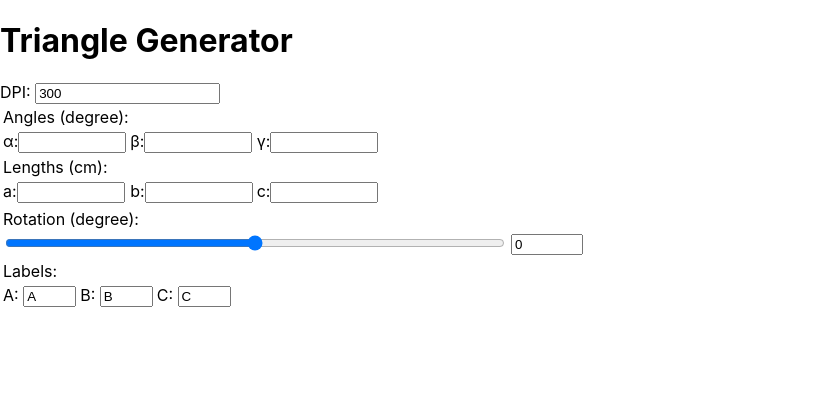
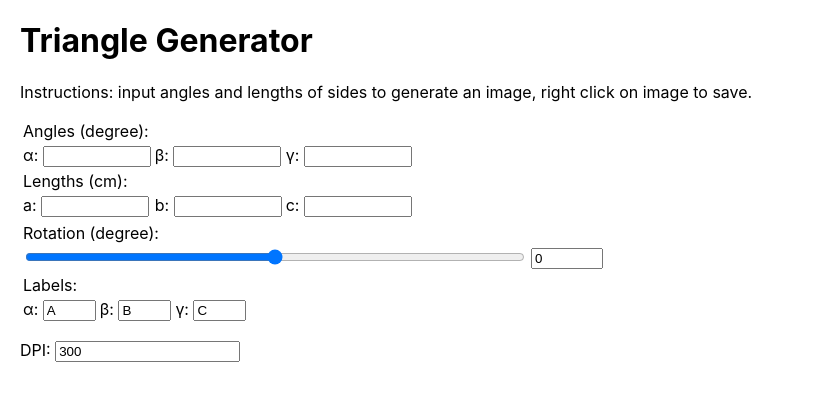
Before and after one commit to henry-szeto-man-chun/triangle-generator, a React (Create React App) app: page / in a window 1280 px wide. Shown: the top 394 px of the page, without its empty margins (0-813 px from the left). Built offline with nearby package versions, Linux system fonts and the light colour scheme.

Commit message:
made inputs in react components

```diff
--- a/src/App.css
+++ b/src/App.css
@@ -9,3 +9,7 @@
 .slider {
   width: 500px;
 }
+
+.App {
+  margin: 20px;
+}
--- a/src/App.tsx
+++ b/src/App.tsx
@@ -3,26 +3,13 @@ import Triangle from './Triangle';
 import CanvasDrawer from './CanvasDrawer';
 import './App.css';
 import { TriangleFactory } from './TriangleFactory';
-
-function TextInput({ prompt, getter, setter }: { prompt: string, getter: string, setter: React.Dispatch<React.SetStateAction<string>> }) {
-  return (
-    <>
-      <label htmlFor={React.useId()}>{prompt}</label>
-      <input
-        className='labelInputs'
-        type='text'
-        value={getter}
-        onChange={(e: React.ChangeEvent<HTMLInputElement>) => setter(e.currentTarget.value)}
-        id={React.useId()}
-      />
-    </>
-  )
-}
+import TextInput from './components/TextInput';
+import { AngleInput, LengthInput } from './components/TriangleDataInput';
 
 function App() {
   const [dpi, setDpi] = useState(300)
-  const [angles, setAngles] = useState(Array(3).fill(NaN))
-  const [lengths, setLengths] = useState(Array(3).fill(NaN))
+  const [angles, setAngles] = useState(Array<number>(3).fill(NaN))
+  const [lengths, setLengths] = useState(Array<number>(3).fill(NaN))
   const [rotation, setRotation] = useState(0)
   const [triangle, setTriangle] = useState<Triangle | null>(null)
   const [labelA, setLabelA] = useState('A')
@@ -98,74 +85,39 @@ function App() {
       <h1>
         Triangle Generator
       </h1>
-      DPI: <input
-        className='triggerRedraw'
-        type='number'
-        value={dpi}
-        onChange={(e: React.ChangeEvent<HTMLInputElement>) => handleDpiChange(e.currentTarget.value)} />
+
+      <p>
+        Instructions: input angles and lengths of sides to generate an image, right click on image to save.
+      </p>
       <table>
         <tbody>
           <tr>
             <td colSpan={3}>Angles (degree):</td>
           </tr>
           <tr>
-            <td><label htmlFor='angleA'>&alpha;</label>:
-              <input
-                id='angleA'
-                className='inputs angles'
-                type='number'
-                value={isNaN(angles[0]) ? '' : angles[0]}
-                min='0.1'
-                max='179.98'
-                onChange={(e: React.ChangeEvent<HTMLInputElement>) => handleAnglesChange(e.currentTarget.value, 0)}
-              /></td>
-            <td>&beta;:
-              <input
-                className='inputs angles'
-                type='number'
-                value={isNaN(angles[1]) ? '' : angles[1]}
-                min='0.1'
-                max='179.8'
-                onChange={(e: React.ChangeEvent<HTMLInputElement>) => handleAnglesChange(e.currentTarget.value, 1)}
-              /></td>
-            <td>&gamma;:
-              <input
-                className='inputs angles'
-                type='number'
-                value={isNaN(angles[2]) ? '' : angles[2]}
-                min='0.1'
-                max='179.8'
-                onChange={(e: React.ChangeEvent<HTMLInputElement>) => handleAnglesChange(e.currentTarget.value, 2)}
-              /></td>
+            <td>
+              <AngleInput prompt='&alpha;: ' getter={angles} index={0} handler={handleAnglesChange} />
+            </td>
+            <td>
+              <AngleInput prompt='&beta;: ' getter={angles} index={1} handler={handleAnglesChange} />
+            </td>
+            <td>
+              <AngleInput prompt='&gamma;: ' getter={angles} index={2} handler={handleAnglesChange} />
+            </td>
           </tr>
           <tr>
             <td colSpan={3}>Lengths (cm):</td>
           </tr>
           <tr>
-            <td>a:
-              <input
-                className='inputs lengths'
-                type='number'
-                value={isNaN(lengths[0]) ? '' : lengths[0]}
-                min='0.01'
-                onChange={(e: React.ChangeEvent<HTMLInputElement>) => handleLengthsChange(e.currentTarget.value, 0)}
-              /></td>
-            <td>b:
-              <input
-                className='inputs lengths'
-                type='number'
-                value={isNaN(lengths[1]) ? '' : lengths[1]}
-                min='0.01'
-                onChange={(e: React.ChangeEvent<HTMLInputElement>) => handleLengthsChange(e.currentTarget.value, 1)}
-              /></td>
-            <td>c:
-              <input
-                className='inputs lengths'
-                type='number'
-                value={isNaN(lengths[2]) ? '' : lengths[2]}
-                min='0.01'
-                onChange={(e: React.ChangeEvent<HTMLInputElement>) => handleLengthsChange(e.currentTarget.value, 2)}
-              /></td>
+            <td>
+              <LengthInput prompt='a: ' getter={lengths} index={0} handler={handleLengthsChange} />
+            </td>
+            <td>
+              <LengthInput prompt='b: ' getter={lengths} index={1} handler={handleLengthsChange} />
+            </td>
+            <td>
+              <LengthInput prompt='c: ' getter={lengths} index={2} handler={handleLengthsChange} />
+            </td>
           </tr>
         </tbody>
       </table>
@@ -198,13 +150,21 @@ function App() {
             <td colSpan={3}>Labels:</td>
           </tr>
           <tr>
-            <td><TextInput prompt='A: ' getter={labelA} setter={setLabelA} /></td>
-            <td><TextInput prompt='B: ' getter={labelB} setter={setLabelB} /></td>
-            <td><TextInput prompt='C: ' getter={labelC} setter={setLabelC} /></td>
+            <td><TextInput prompt='&alpha;: ' getter={labelA} setter={setLabelA} /></td>
+            <td><TextInput prompt='&beta;: ' getter={labelB} setter={setLabelB} /></td>
+            <td><TextInput prompt='&gamma;: ' getter={labelC} setter={setLabelC} /></td>
           </tr>
         </tbody>
 
       </table>
+      <p>
+      <label htmlFor='dpiEle'>DPI: </label>
+      <input
+        id='dpiEle'
+        type='number'
+        value={dpi}
+        onChange={(e: React.ChangeEvent<HTMLInputElement>) => handleDpiChange(e.currentTarget.value)} />
+      </p>
       <canvas id='myCanvas' width='400' height='400'></canvas>
     </div>
   );
--- /dev/null
+++ b/src/components/TextInput.tsx
@@ -0,0 +1,19 @@
+import React from 'react';
+
+function TextInput({ prompt, getter, setter }: { prompt: string, getter: string, setter: React.Dispatch<React.SetStateAction<string>> }) {
+  const id = React.useId()
+    return (
+      <>
+        <label htmlFor={id}>{prompt}</label>
+        <input
+          className='labelInputs'
+          type='text'
+          value={getter}
+          onChange={(e: React.ChangeEvent<HTMLInputElement>) => setter(e.currentTarget.value)}
+          id={id}
+        />
+      </>
+    )
+  }
+
+export default TextInput
--- /dev/null
+++ b/src/components/TriangleDataInput.tsx
@@ -0,0 +1,46 @@
+import React from "react";
+
+function AngleInput({prompt, getter, index, handler}: {prompt: string, getter: number[], index: number, handler: Function}) {
+    const id = React.useId()
+    return (
+        <>
+            <label htmlFor={id}>{prompt}</label>
+            <input
+                id={id}
+                className='inputs angles'
+                type='number'
+                value={isNaN(getter[index]) ? '' : roundToDecimal(getter[index], 2)}
+                min='0.01'
+                max='179.98'
+                onChange={(e: React.ChangeEvent<HTMLInputElement>) => handler(e.currentTarget.value, index)}
+            />
+        </>
+    )
+}
+
+function LengthInput({prompt, getter, index, handler}: {prompt: string, getter: number[], index: number, handler: Function}) {
+    const id = React.useId()
+    return (
+        <>
+            <label htmlFor={id}>{prompt}</label>
+            <input
+                id={id}
+                className='inputs lengths'
+                type='number'
+                value={isNaN(getter[index]) ? '' : roundToDecimal(getter[index], 2)}
+                min='0.01'
+                onChange={(e: React.ChangeEvent<HTMLInputElement>) => handler(e.currentTarget.value, index)}
+            />
+        </>
+    )
+}
+
+function roundToDecimal(x: number, n: number) {
+    let k = 10 ** n
+    return Math.round(x * k) / k
+}
+
+export {
+    AngleInput,
+    LengthInput
+}
```
